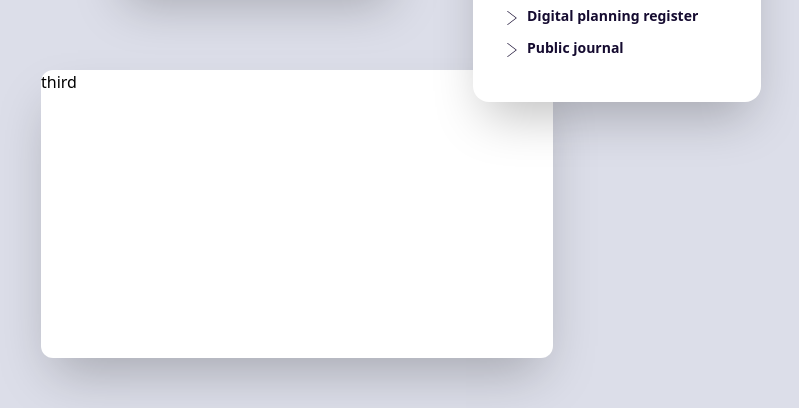
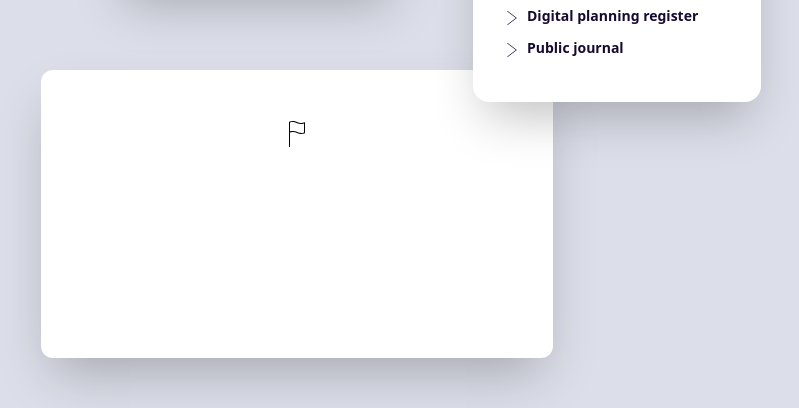
Before and after one commit to nasir-001/100-components, a Vue app: page /layout21 in a window 1280 px wide. Shown: the part 282-690 px from the top of the page, without its empty margins (239-1038 px from the left). Built offline with nearby package versions, Linux system fonts and the light colour scheme; the HTML template or start-up script is replaced by a standard one.

Commit message:
place flag to centre in component 21 second card

```diff
--- a/src/views/Layout21.vue
+++ b/src/views/Layout21.vue
@@ -44,7 +44,15 @@
     </div>
     <div class="flex justify-center mt-40">
       <div class="bg-white rounded-xl w-124 h-72 shadow-2xl">
-        third
+        <div class="mt-12 flex justify-center text-layout21buttonAndTextColor font-bold">
+          <svg class="fill-current" width="32px" height="32px" viewBox="0 0 32 32">
+            <g id="Page-1" stroke="none" stroke-width="1" fill="none" fill-rule="evenodd" sketch:type="MSPage">
+                <g id="icon-14-flag" sketch:type="MSArtboardGroup" fill="#000000">
+                    <path d="M8,10.5 L8,29 L9,29 L9,14.4977833 C10.2662537,14.0173135 12.688621,13.5578843 16,15.0000002 C21.022644,17.1873775 24,15 24,15 L24,4 C24,4 21.0237426,6.23632822 16,4.00000001 C10.9762573,1.76367192 8,4 8,4 L8,10.5 L8,10.5 Z M15.5206299,4.90002441 C11.4223526,3.09789377 9,4.59997559 9,4.59997559 L9,13.4376217 C9,13.4376217 12.1543897,12.1709948 16.37677,14.0823976 C20.3317261,15.8727419 23.0175781,14.42273 23.0175781,14.42273 L23.0175781,5.5 C23.0175781,5.5 19.9946289,6.86737071 15.5206299,4.90002441 L15.5206299,4.90002441 L15.5206299,4.90002441 Z" id="flag" sketch:type="MSShapeGroup"></path>
+                </g>
+            </g>
+          </svg>
+        </div>
       </div>
       <div class="bg-white rounded-2xl w-72 h-64 -ml-20 -mt-56 shadow-2xl">
         <div class="text-layout21buttonAndTextColor pt-6 pl-8 text-lg font-bold">
```
